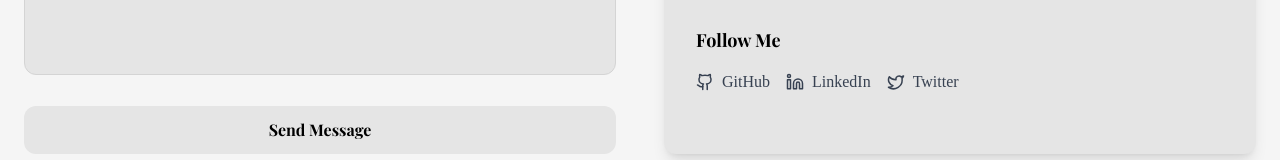
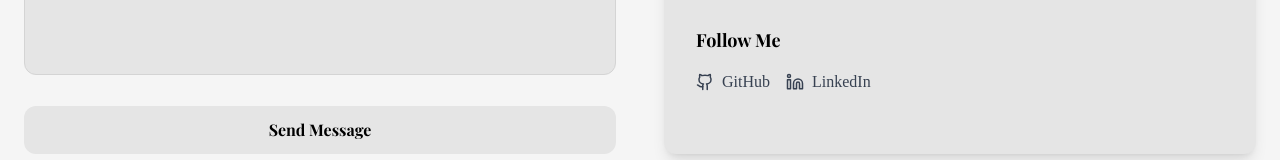
Before and after one commit to Megha03-coder/my-portfolio, a Next.js app: page / in a window 1280 px wide. Shown: the part 3831-3991 px from the top of the page. Built offline with nearby package versions, Linux system fonts and the light colour scheme; a web font is replaced by a local one.

Commit message:
add socials links

```diff
--- a/src/app/projects/page.tsx
+++ b/src/app/projects/page.tsx
@@ -83,17 +83,7 @@ const ProjectsPage = () => {
                     <Github size={16} />
                     <span>GitHub</span>
                   </a>
-                  {project.live && (
-                    <a
-                      href={project.live}
-                      target="_blank"
-                      rel="noopener noreferrer"
-                      className="flex items-center space-x-2 bg-gray-700 text-white px-4 py-2 rounded-xl font-cmu text-center transition-all duration-300 hover:bg-black hover:text-white hover:scale-105 transform"
-                    >
-                      <ExternalLink size={16} />
-                      <span>Live Demo</span>
-                    </a>
-                  )}
+
                 </div>
               </div>
             </div>
--- a/src/components/Contact.tsx
+++ b/src/components/Contact.tsx
@@ -239,15 +239,7 @@ const Contact = () => {
                     <Linkedin size={18} />
                     <span>LinkedIn</span>
                   </a>
-                  <a
-                    href="https://twitter.com"
-                    target="_blank"
-                    rel="noopener noreferrer"
-                    className="flex items-center space-x-2 text-gray-700 hover:text-black transition-colors duration-300 hover:scale-110 transform"
-                  >
-                    <Twitter size={18} />
-                    <span>Twitter</span>
-                  </a>
+
                 </div>
               </div>
             </div>
```
